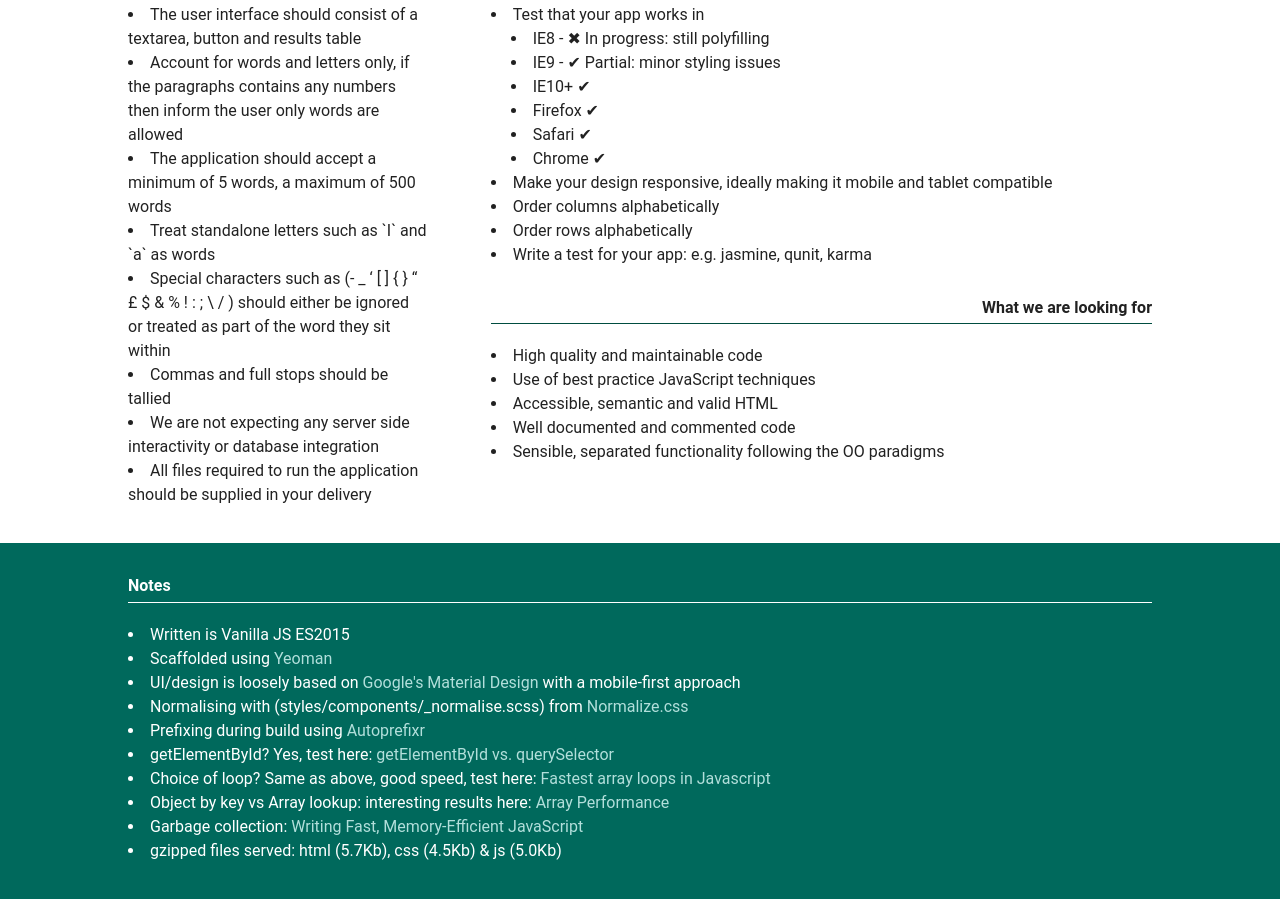
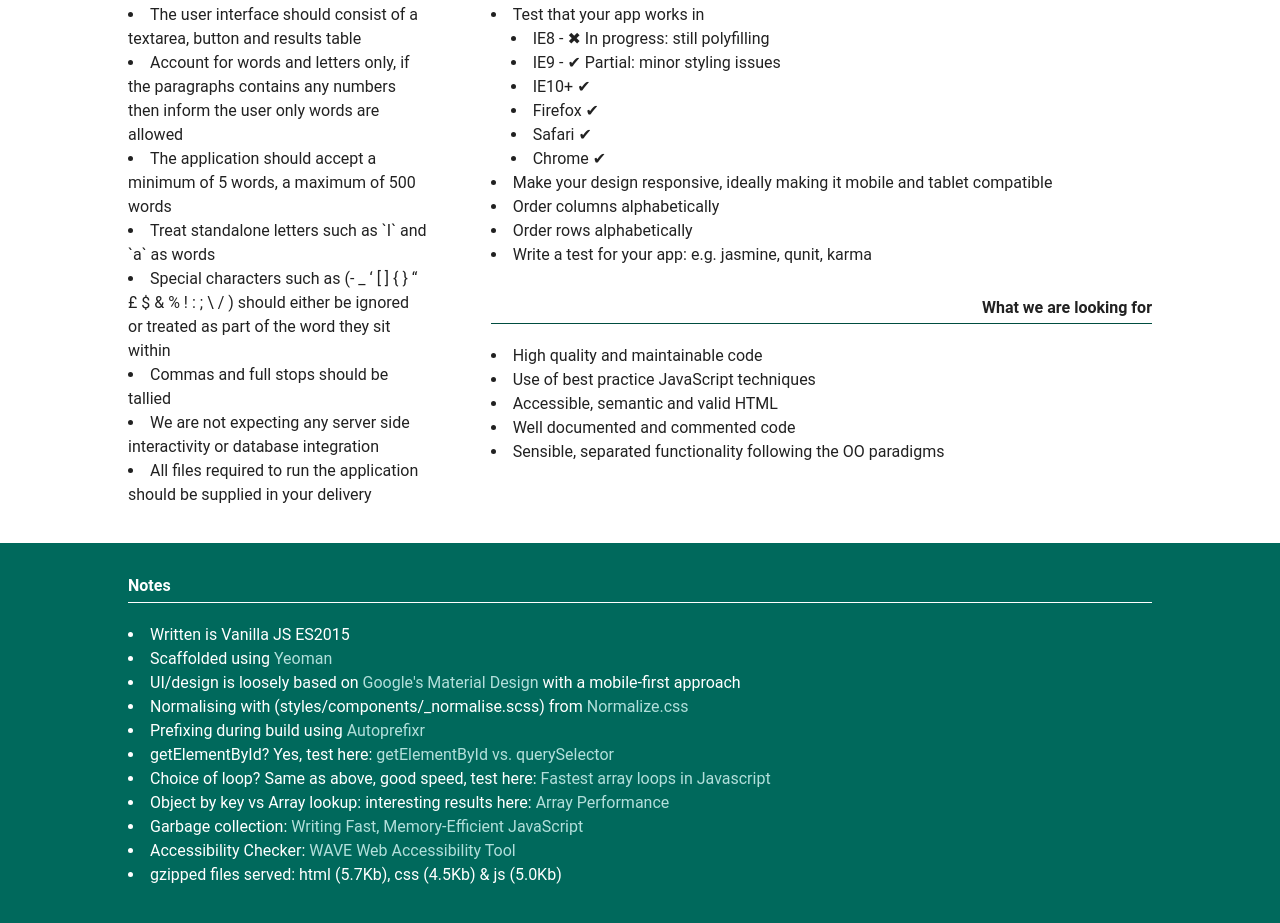
Before and after one commit to iller7/bt-app, a website: page app/index.html in a window 1280 px wide. Shown: the part 768-1691 px from the top of the page. Before the commit the page ends 1667 px from the top, so only its background shows below. Drawn offline with nearby package versions, Linux system fonts and the light colour scheme; files that its build step writes are made by us from their sources.

Commit message:
accessibility checker

```diff
--- a/app/index.html
+++ b/app/index.html
@@ -142,6 +142,7 @@
 						<li>Choice of loop? Same as above, good speed, test here: <a href="https://jsperf.com/fastest-array-loops-in-javascript" rel="external">Fastest array loops in Javascript</a></li>
 						<li>Object by key vs Array lookup: interesting results here: <a href="https://jsperf.com/array-vs-object-performance/35" rel="external">Array Performance</a></li>
 						<li>Garbage collection: <a href="https://www.smashingmagazine.com/2012/11/writing-fast-memory-efficient-javascript/" rel="external">Writing Fast, Memory-Efficient JavaScript</a></li>
+						<li>Accessibility Checker: <a href="http://wave.webaim.org/report#/https://iller7.github.io/">WAVE Web Accessibility Tool</a></li>
 						<li>gzipped files served: html (5.7Kb), css (4.5Kb) &amp; js (5.0Kb)</li>
 					</ul>
 				</div>
```
Also changed, not shown: dist/index.html.
